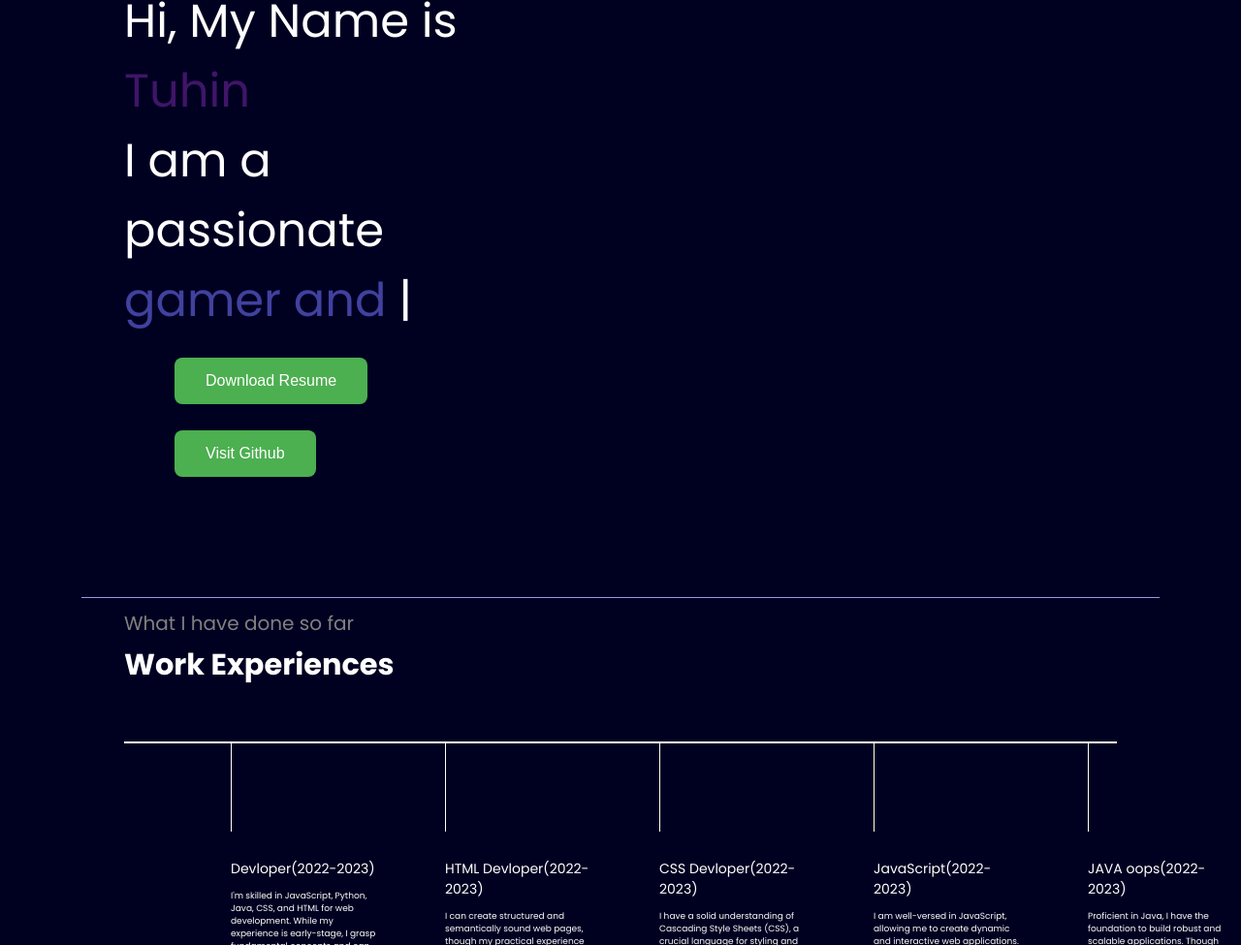
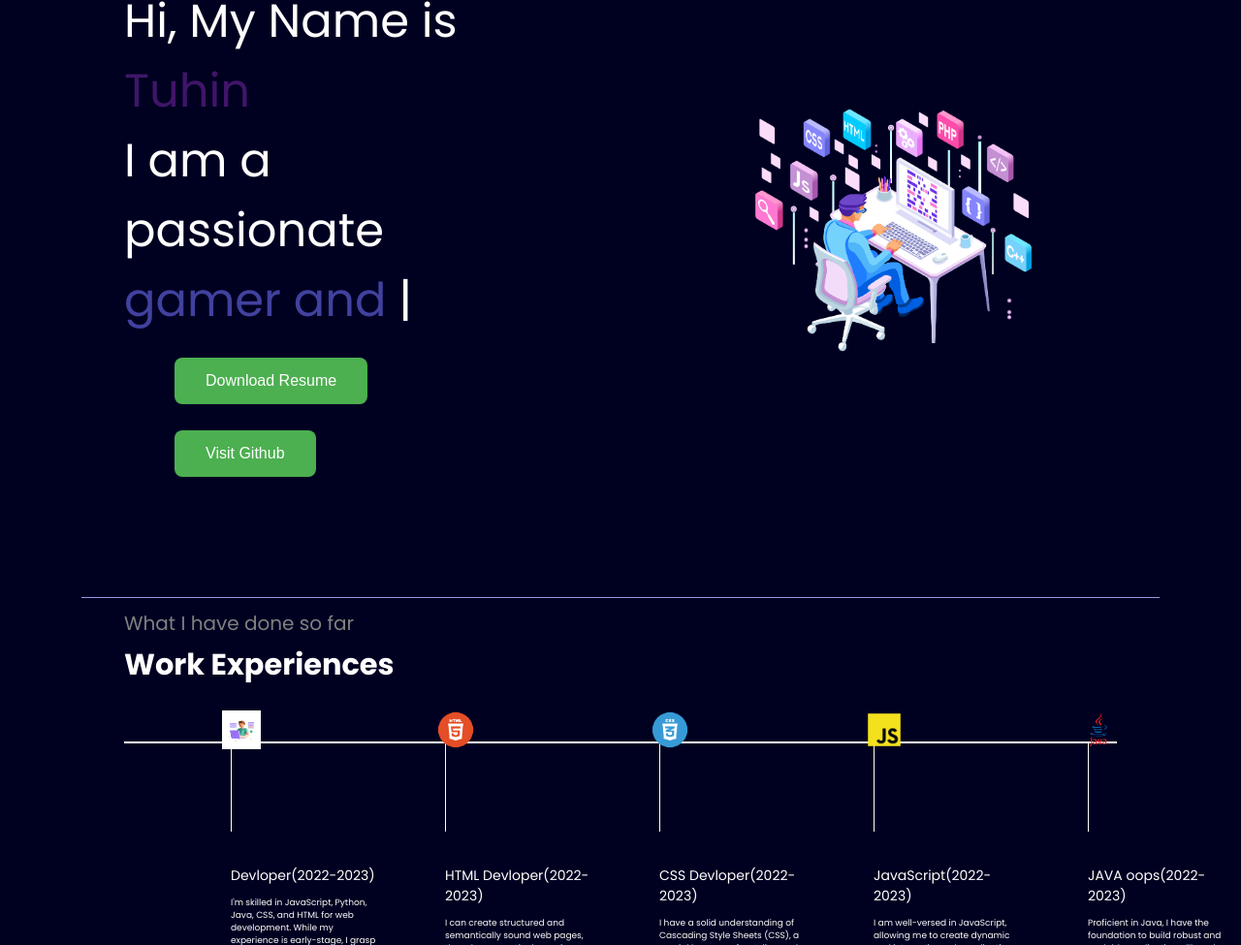
Before and after one commit to Tuhin777/web_dev_final_project_personal_portfolio, a plain HTML site: page index.html in a window 1280 px wide. Shown: the part 214-1189 px from the top of the page at 97% size. Drawn offline with nearby package versions, Linux system fonts and the light colour scheme; the site is published under a folder, as on GitHub Pages, so addresses that start at the root find nothing; a web font is replaced by a local one.

Commit message:
Update index.html

```diff
--- a/index.html
+++ b/index.html
@@ -236,7 +236,7 @@
                 </div>
             </div>
             <div class="rightsection">
-                <img src="/background.png" alt="">
+                <img src="background.png" alt="">
 
             </div>
 
@@ -247,7 +247,7 @@
             <h1>Work Experiences</h1>
             <div class="box">
                 <div class="vertical">
-                    <img class="imagetop" src="/developer_male.jpg" alt="">
+                    <img class="imagetop" src="developer_male.jpg" alt="">
                     <div class="vertical-title">
                         Devloper(2022-2023)
                     </div>
@@ -258,7 +258,7 @@
                     </div>
                 </div>
                 <div class="vertical">
-                    <img class="imagetop" src="/html.png" alt="">
+                    <img class="imagetop" src="html.png" alt="">
                     <div class="vertical-title">
                         HTML Devloper(2022-2023)
                     </div>
@@ -269,7 +269,7 @@
                     </div>
                 </div>
                 <div class="vertical">
-                    <img class="imagetop" src="/css.png" alt="">
+                    <img class="imagetop" src="css.png" alt="">
                     <div class="vertical-title">
                         CSS Devloper(2022-2023)
                     </div>
@@ -282,7 +282,7 @@
                     </div>
                 </div>
                 <div class="vertical">
-                    <img class="imagetop" src="/js.png" alt="">
+                    <img class="imagetop" src="js.png" alt="">
                     <div class="vertical-title">
                         JavaScript(2022-2023)
                     </div>
@@ -293,7 +293,7 @@
                     </div>
                 </div>
                 <div class="vertical">
-                    <img class="imagetop" src="/java.png" alt="">
+                    <img class="imagetop" src="java.png" alt="">
                     <div class="vertical-title">
                         JAVA oops(2022-2023)
                     </div>
@@ -304,7 +304,7 @@
                     </div>
                 </div>
                 <div class="vertical">
-                    <img class="imagetop" src="/python.png" alt="">
+                    <img class="imagetop" src="python.png" alt="">
                     <div class="vertical-title">
                         Python DSA(2022-2023)
                     </div>
```
